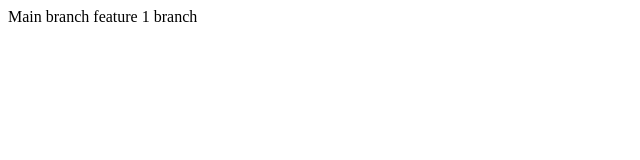
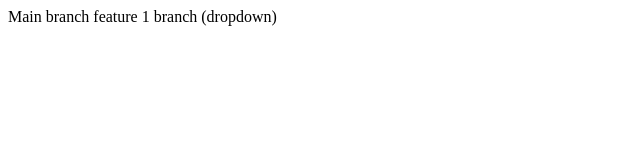
Before and after one commit to i-JayshreeChauhan/demo3_branch_and_undo, a plain HTML site: page index.html in a window 1280 px wide. Shown: the whole page, without its empty margins (0-640 px from the left). Drawn offline with Linux system fonts and the light colour scheme.

Commit message:
added dropdown

```diff
--- a/index.html
+++ b/index.html
@@ -1,2 +1,2 @@
 <bd> Main branch </bd>
-<bd> feature 1 branch </bd>
+<bd> feature 1 branch (dropdown) </bd>
```
